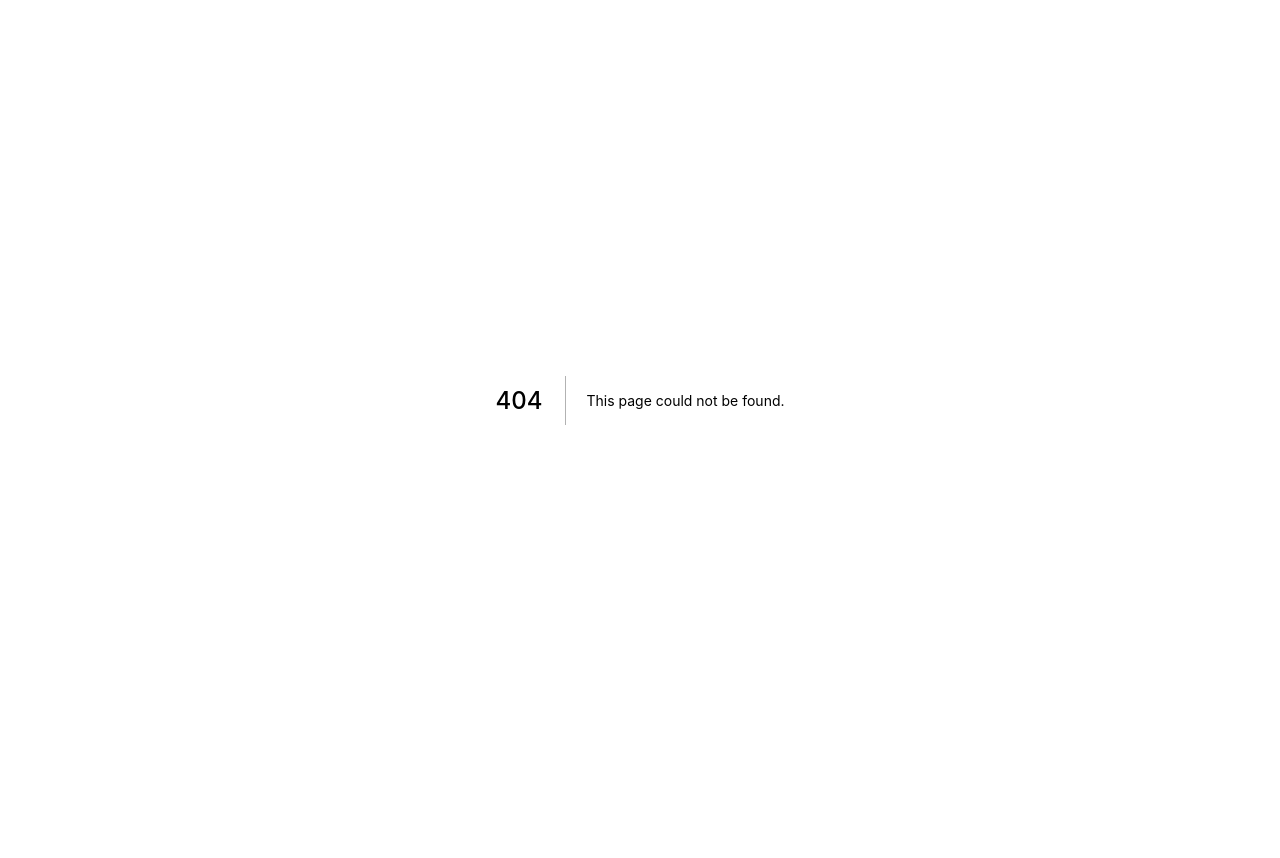
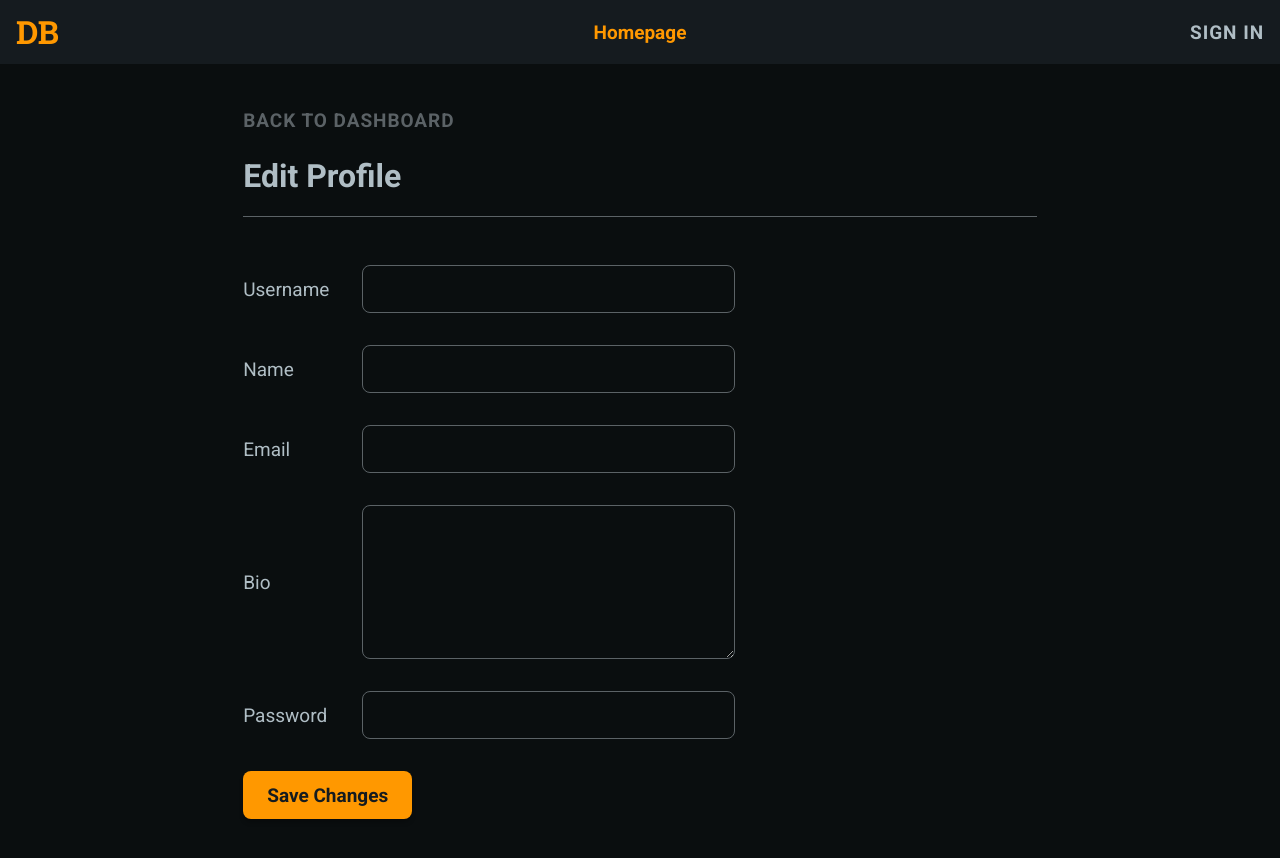
Before and after one commit to eanesparrago/project-deblogger-frontend, a Next.js app: page /user/update in a window 1280 px wide. Before the commit this address had no page. Shown: the top 858 px of the page. Before the commit the page ends 800 px from the top, so only its background shows below. Built offline with nearby package versions, Linux system fonts and the light colour scheme.

Commit message:
Add update user page

```diff
--- a/components/buttons/FilledButton.js
+++ b/components/buttons/FilledButton.js
@@ -7,9 +7,11 @@ S.FilledButton = styled.div`
   display: flex;
   align-items: center;
   justify-content: center;
+  /* width: 100%; */
   height: ${(p) => p.theme.size[48]};
+  padding-left: ${(p) => p.theme.size[24]};
+  padding-right: ${(p) => p.theme.size[24]};
   background-color: ${(p) => p.theme.color.primary.main};
-  width: 100%;
   color: ${(p) => p.theme.color.dark};
   font-weight: 700;
   border-radius: 8px;
--- a/components/layouts/DashboardLayoutBase.js
+++ b/components/layouts/DashboardLayoutBase.js
@@ -6,13 +6,11 @@ import UppercaseTextButton from "components/buttons/UppercaseTextButton";
 
 /*
 Props
-variant - "admin" (default), "member"
 headingText - String
 withBackButton - Boolean
  */
 const DashboardLayoutBase = (props) => {
   const {
-    variant = "admin",
     headingText = "Admin Dashboard",
     withBackButton = false,
     children,
--- a/components/layouts/DashboardLayoutHome.js
+++ b/components/layouts/DashboardLayoutHome.js
@@ -21,7 +21,11 @@ const DashboardLayoutMain = (props) => {
         <UserProfile className="DashboardLayout__UserProfile"></UserProfile>
 
         <div className="DashboardLayout__control-group">
-          <button className="DarkButton">Edit Profile</button>
+          <Link href="/user/update">
+            <a>
+              <button className="DarkButton">Edit Profile</button>
+            </a>
+          </Link>
 
           {variant === "admin" && (
             <Link href="/admin/manage-posts">
--- /dev/null
+++ b/pages/user/update.js
@@ -0,0 +1,177 @@
+import React from "react";
+import styled from "styled-components";
+
+import CommonLayout from "components/layouts/CommonLayout";
+import DashboardLayoutBase from "components/layouts/DashboardLayoutBase";
+import FilledButton from "components/buttons/FilledButton";
+
+const UpdateUserPage = () => {
+  return (
+    <CommonLayout variant="dashboard">
+      <S.UpdateUserPage as="main">
+        <DashboardLayoutBase headingText="Edit Profile" withBackButton={true}>
+          <form className="UpdateUserPage__form-block">
+            <S.FormItem>
+              <label className="FormItem__label-text" htmlFor="updateUsername">
+                Username
+              </label>
+
+              <input
+                className="FormItem__input"
+                id="updateUsername"
+                type="text"
+              />
+            </S.FormItem>
+
+            <S.FormItem>
+              <label className="FormItem__label-text" htmlFor="updateName">
+                Name
+              </label>
+
+              <input className="FormItem__input" id="updateName" type="text" />
+            </S.FormItem>
+
+            <S.FormItem>
+              <label className="FormItem__label-text" htmlFor="updateEmail">
+                Email
+              </label>
+
+              <input
+                className="FormItem__input"
+                id="updateEmail"
+                type="email"
+              />
+            </S.FormItem>
+
+            <S.FormItem>
+              <label className="FormItem__label-text" htmlFor="updateBio">
+                Bio
+              </label>
+
+              <textarea
+                className="FormItem__textareaInput"
+                name="bio"
+                id="updateBio"
+                rows="5"
+              ></textarea>
+            </S.FormItem>
+
+            <S.FormItem>
+              <label className="FormItem__label-text" htmlFor="updatePassword">
+                Password
+              </label>
+
+              <input
+                className="FormItem__input"
+                id="updatePassword"
+                type="password"
+              />
+            </S.FormItem>
+
+            <FilledButton
+              className="UpdateUserPage__save-FilledButton"
+              type="submit"
+            >
+              Save Changes
+            </FilledButton>
+          </form>
+        </DashboardLayoutBase>
+      </S.UpdateUserPage>
+    </CommonLayout>
+  );
+};
+
+const S = {};
+
+S.UpdateUserPage = styled.div`
+  .UpdateUserPage__SearchBox {
+    margin-bottom: ${(p) => p.theme.size[48]};
+  }
+  @media (max-width: ${(p) => p.theme.breakpoint.tabletPortrait}) {
+    .UpdateUserPage__SearchBox {
+      margin-bottom: ${(p) => p.theme.size[32]};
+    }
+  }
+
+  .UpdateUserPage__form-block {
+    width: 62%;
+
+    > *:not(:last-child) {
+      margin-bottom: ${(p) => p.theme.size[32]};
+    }
+  }
+  @media (max-width: ${(p) => p.theme.breakpoint.tabletLandscape}) {
+    .UpdateUserPage__form-block {
+      width: 100%;
+
+      > *:not(:last-child) {
+        margin-bottom: ${(p) => p.theme.size[24]};
+      }
+    }
+  }
+
+  .UpdateUserPage__save-FilledButton {
+    display: inline-flex;
+  }
+  @media (max-width: ${(p) => p.theme.breakpoint.tabletLandscape}) {
+    .UpdateUserPage__save-FilledButton {
+      display: flex;
+    }
+  }
+`;
+
+S.FormItem = styled.div`
+  display: flex;
+  align-items: center;
+  @media (max-width: ${(p) => p.theme.breakpoint.tabletLandscape}) {
+    flex-flow: column;
+    align-items: flex-start;
+  }
+
+  .FormItem__label-text {
+    display: block;
+    font-size: 1.1875em;
+    color: ${(p) => p.theme.color.lightMuted};
+    width: ${(p) => p.theme.size.free(87)};
+    margin-right: ${(p) => p.theme.size[32]};
+    flex-shrink: 0;
+  }
+  @media (max-width: ${(p) => p.theme.breakpoint.tabletLandscape}) {
+    .FormItem__label-text {
+      width: unset;
+      margin-bottom: ${(p) => p.theme.size[12]};
+      margin-right: 0;
+    }
+  }
+  @media (max-width: ${(p) => p.theme.breakpoint.tabletPortrait}) {
+    .FormItem__label-text {
+      font-size: 1em;
+    }
+  }
+
+  .FormItem__input {
+    height: ${(p) => p.theme.size[48]};
+    width: 100%;
+    border: 1px solid ${(p) => p.theme.color.grey};
+    border-radius: 8px;
+    padding-left: ${(p) => p.theme.size[16]};
+
+    &:focus {
+      border: 1px solid ${(p) => p.theme.color.lightMuted};
+    }
+  }
+
+  .FormItem__textareaInput {
+    width: 100%;
+    border: 1px solid ${(p) => p.theme.color.grey};
+    border-radius: 8px;
+    padding: ${(p) => p.theme.size[16]};
+    line-height: 150%;
+
+    &:focus {
+      border: 1px solid ${(p) => p.theme.color.lightMuted};
+    }
+  }
+`;
+
+export default UpdateUserPage;
```
Also changed, not shown: components/SearchBox.js (added, +31 -0 lines), pages/admin/manage-posts.js (+24 -7 lines), pages/index.js (+2 -21 lines).
